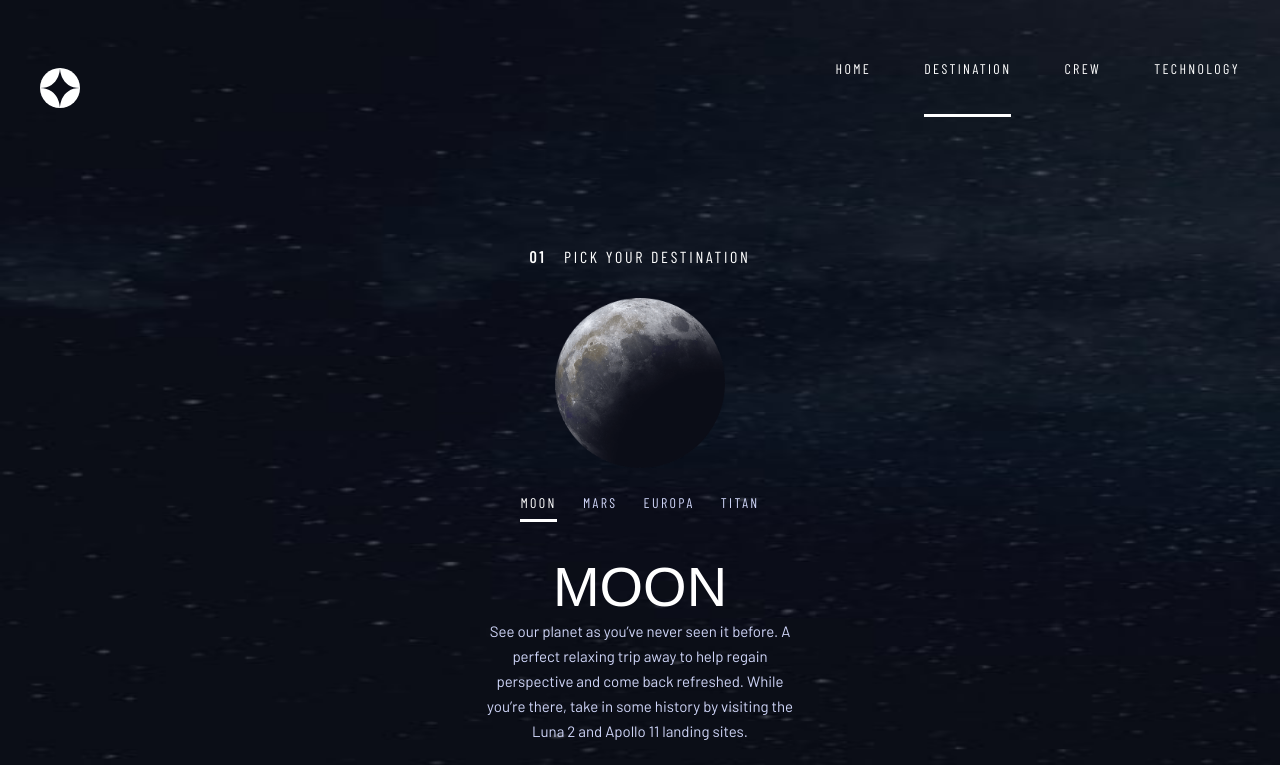
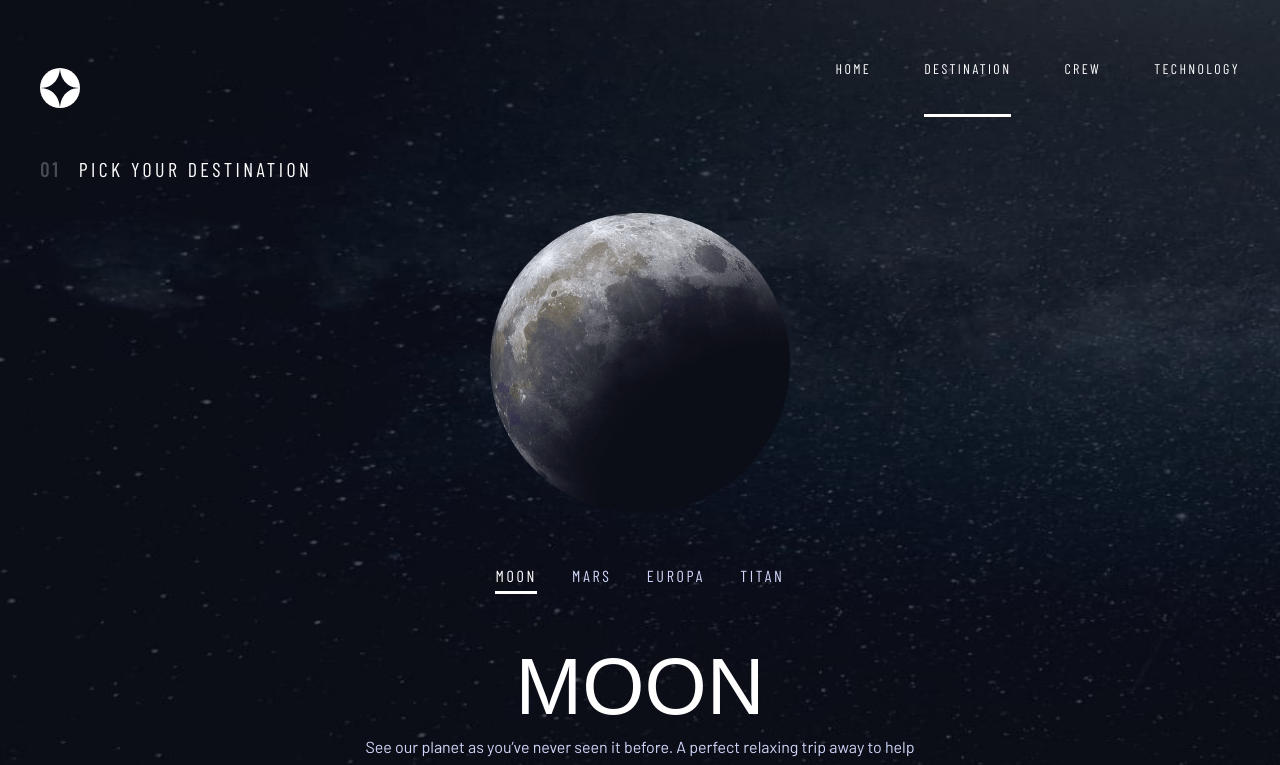
Before and after one commit to BlessSinister/space_in_your_self, a React (Create React App) app: page /destination in a window 1280 px wide. Shown: the top 765 px of the page. Built offline with nearby package versions, Linux system fonts and the light colour scheme; a web font is replaced by a local one.

Commit message:
destination_tablet_page_create

```diff
--- a/src/components/header.module.css
+++ b/src/components/header.module.css
@@ -5,7 +5,6 @@ section {
 }
 @media (min-width: 768px) {
   section {
-    margin-bottom: 10.6rem;
     padding-left: 4rem;
     padding-right: 4rem;
     padding-top: 4rem;
@@ -27,6 +26,7 @@ section {
 @media (min-width: 768px) {
   .header_container {
     max-width: 100%;
+    margin: 0;
   }
 
   .nav_container {
--- a/src/pages/Crew/Main.jsx
+++ b/src/pages/Crew/Main.jsx
@@ -1,6 +1,5 @@
 import React from 'react'
-import style from './main.module.css'
-
+import style from './main_crew.module.css'
 export default function Main({ data, handleClick, activeEl }) {
   console.log(data)
   if (!data) {
@@ -13,7 +12,7 @@ export default function Main({ data, handleClick, activeEl }) {
         Meet your crew
       </p>
       <div className={style.img_wrapper}>
-        <img src={data[0].images.png} alt="" />
+        <img src={data[0].images.png} alt="" className={style.img_crew} />
       </div>
       <nav>
         <svg
--- a/src/pages/Crew/main.module.css
+++ b/src/pages/Crew/main_crew.module.css
@@ -32,7 +32,7 @@
   border-bottom: 1px solid #383b4b;
   margin-bottom: 3.2rem;
 }
-img {
+.img_crew {
   max-width: 17.7rem;
 }
 nav {
--- a/src/pages/Destination/Main.jsx
+++ b/src/pages/Destination/Main.jsx
@@ -52,6 +52,7 @@ export default function Main({ data, handleClick, activeEl }) {
       <h1 className={style.title}>{data[0].name.toUpperCase()}</h1>
       <p className={style.descritpion}>{data[0].description}</p>
       <div className={style.line_decoration}></div>
+      <div className={style.avg_container}>
         <div className={style.avg_wrapper}>
           AVG. DISTANCE{' '}
           <span className={style.span_decoration}>{data[0].distance}</span>
@@ -60,6 +61,7 @@ export default function Main({ data, handleClick, activeEl }) {
           Est. travel time{' '}
           <span className={style.span_decoration}>{data[0].travel}</span>
         </div>
+      </div>
     </main>
   )
 }
--- a/src/pages/Destination/destination.module.css
+++ b/src/pages/Destination/destination.module.css
@@ -6,3 +6,11 @@
   flex-direction: column;
   align-items: center;
 }
+@media (min-width: 540px) {
+  .container {
+    background: url('../../../public/assets/destination/background-destination-tablet.jpg');
+    background-repeat: no-repeat;
+    background-size: 100% 100%;
+    display: block;
+  }
+}
--- a/src/pages/Destination/main.module.css
+++ b/src/pages/Destination/main.module.css
@@ -3,6 +3,7 @@ main {
   display: flex;
   flex-direction: column;
   align-items: center;
+  margin-top: 4rem;
 }
 .subtitle {
   font-family: 'Barlow Condensed', sans-serif;
@@ -13,6 +14,13 @@ main {
   color: #fff;
   margin-bottom: 3.2rem;
 }
+@media (min-width: 768px) {
+  .subtitle {
+    align-self: flex-start;
+    padding-left: 4rem;
+    font-size: 2rem;
+  }
+}
 .planet_number {
   font-family: 'Barlow Condensed', sans-serif;
   font-weight: 700;
@@ -22,6 +30,12 @@ main {
 
   margin-right: 1.8rem;
 }
+@media (min-width: 768px) {
+  .planet_number {
+    opacity: 0.25;
+    font-size: 2rem;
+  }
+}
 .img_container {
   max-width: 32rem;
   width: 100%;
@@ -29,10 +43,20 @@ main {
   justify-content: center;
   margin-bottom: 2.6rem;
 }
+@media (min-width: 768px) {
+  .img_container {
+    margin-bottom: 5.3rem;
+  }
+}
 .moon_img {
-  width: 170px;
+  width: 17.7rem;
 }
-
+@media (min-width: 768px) {
+  .moon_img {
+    width: 30rem;
+    height: 30rem;
+  }
+}
 /* Компонент Навигации ================================================== */
 .nav_bar {
   display: flex;
@@ -40,6 +64,12 @@ main {
   gap: 26px;
   max-width: 23.7rem;
   height: 2.8rem;
+}
+@media (min-width: 768px) {
+  .nav_bar {
+    gap: 3.5rem;
+    margin-bottom: 4.7rem;
+  }
 }
 .nav_bar > a {
   color: white;
@@ -50,6 +80,11 @@ main {
   color: #d0d6f9;
   font-family: 'Barlow Condensed', sans-serif;
 }
+@media (min-width: 768px) {
+  .nav_bar > a {
+    font-size: 1.6rem;
+  }
+}
 .nav_bar > .nav_active {
   font-family: 'Barlow Condensed', sans-serif;
   color: white;
@@ -59,6 +94,11 @@ main {
 
   border-bottom: 3px solid white;
 }
+@media (min-width: 768px) {
+  .nav_bar > .nav_active {
+    font-size: 1.6rem;
+  }
+}
 /* Компонент Навигации ================================================== */
 .title {
   font-family: 'Bellefair', sans-serif;
@@ -66,6 +106,11 @@ main {
   font-size: 56px;
   text-align: center;
   color: #fff;
+}
+@media (min-width: 768px) {
+  .title {
+    font-size: 8rem;
+  }
 }
 .descritpion {
   font-weight: 400;
@@ -77,12 +122,35 @@ main {
   max-width: 32rem;
   margin-bottom: 3.2rem;
 }
+@media (min-width: 768px) {
+  .descritpion {
+    font-size: 16px;
+    line-height: 175%;
+    max-width: 57.3rem;
+    margin-bottom: 4.9rem;
+  }
+}
 .line_decoration {
   background: #383b4b;
-  width: 32.7rem;
+  max-width: 32.7rem;
+  width: 100%;
   height: 1px;
   margin-bottom: 3.2rem;
 }
+@media (min-width: 768px) {
+  .line_decoration {
+    max-width: 57.3rem;
+  }
+}
+@media (min-width: 768px) {
+  .avg_container {
+    display: flex;
+    max-width: 57.3rem;
+    width: 100%;
+    justify-content: space-around;
+  }
+}
+
 .avg_wrapper {
   display: flex;
   flex-direction: column;
--- a/src/pages/Home/home.module.css
+++ b/src/pages/Home/home.module.css
@@ -9,6 +9,14 @@
   max-width: 100%;
 }
 
+@media (min-width: 460px) {
+  .container {
+    background: url('../../../public/assets/home/background-home-tablet.jpg');
+    background-repeat: no-repeat;
+    background-size: 100% 100%;
+    height: 100svh;
+  }
+}
 @media (min-width: 768px) {
   .container {
     background: url('../../../public/assets/home/background-home-tablet.jpg');
--- a/src/pages/Home/main.module.css
+++ b/src/pages/Home/main.module.css
@@ -10,6 +10,7 @@
 @media (min-width: 768px) {
   .main_container {
     max-width: 45rem;
+    margin-top: 10.6rem;
   }
 }
 .subtitle {
```
Lines whose indentation alone changed are shown as unchanged.
